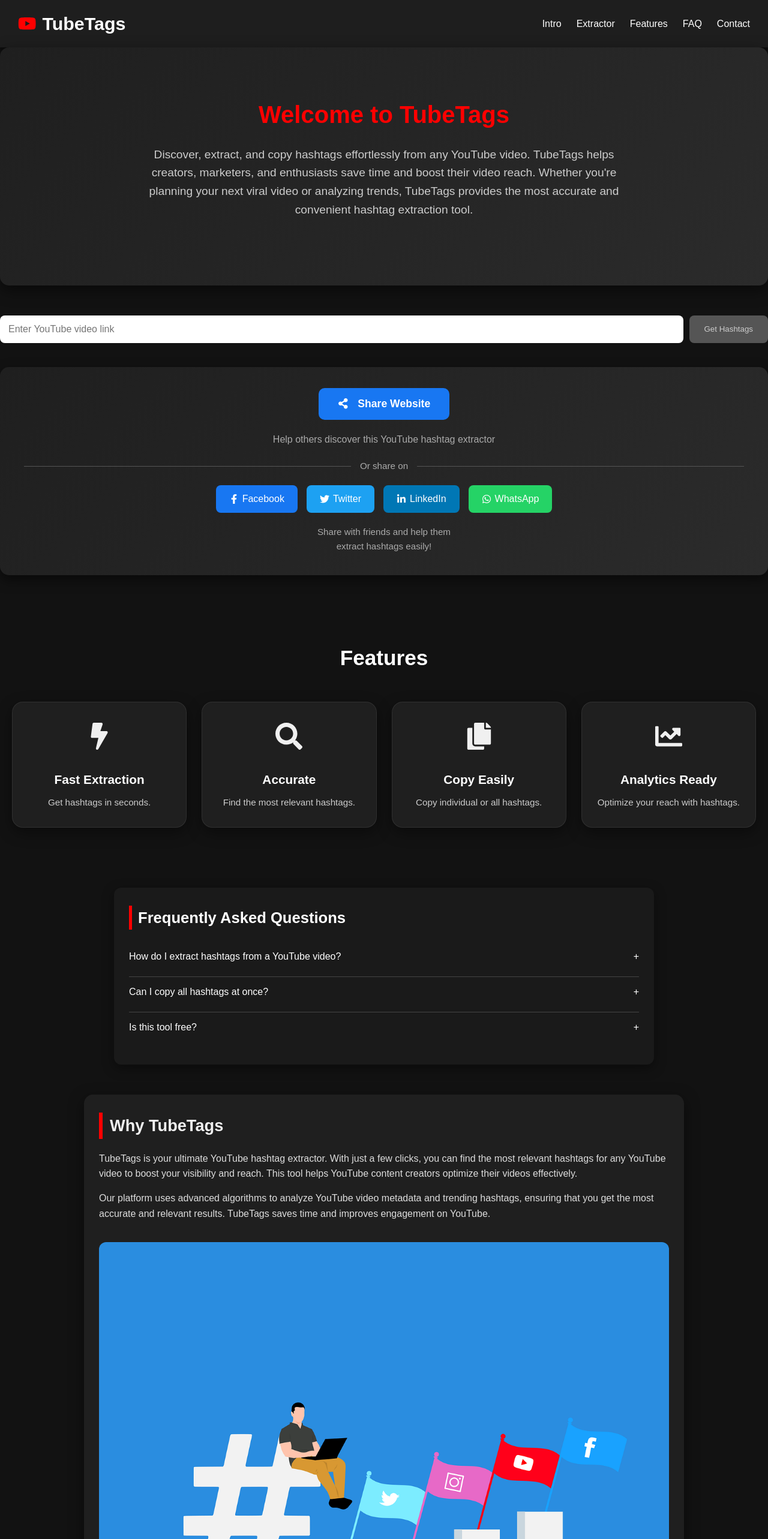
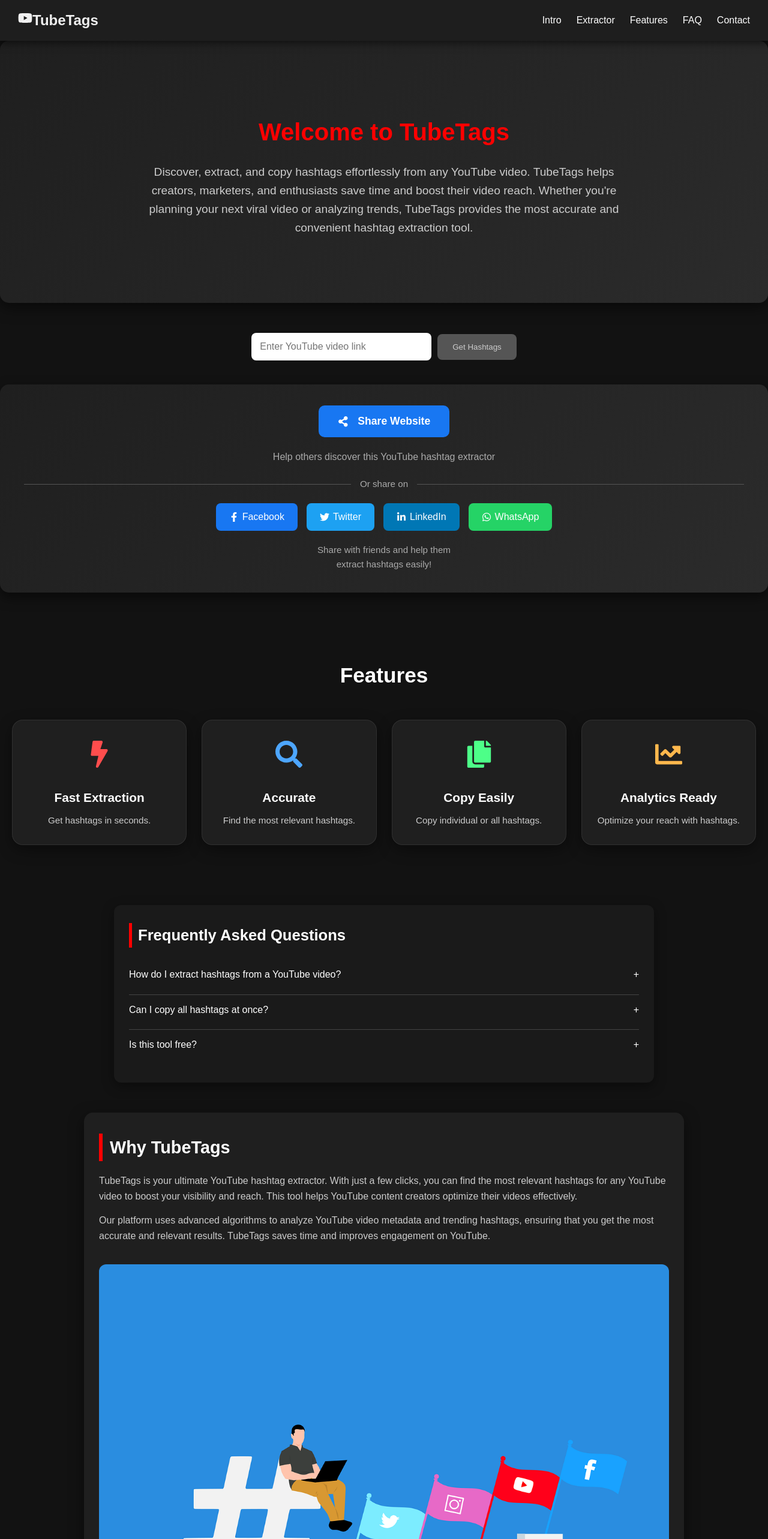
Before and after one commit to Chaimaelbahtouri/YouTube-Hashtag-Extractorr, a Next.js app: page / in a window 1280 px wide. Shown: the top 2566 px of the page at 60% size. Built offline with nearby package versions, Linux system fonts and the light colour scheme.

Commit message:
nrw css upd

```diff
--- a/app/globals.css
+++ b/app/globals.css
@@ -16,25 +16,50 @@
 /* ===== Navbar ===== */
 .navbar {
   background: #1e1e1e;
-  padding: 20px 30px;
   display: flex;
-  justify-content: center;
+  justify-content: space-between;
   align-items: center;
-  gap: 12px;
+  padding: 15px 30px;
+  gap: 20px;
+  flex-wrap: nowrap;
+  position: sticky;
+  top: 0;
+  z-index: 999;
   box-shadow: 0 4px 12px rgba(0,0,0,0.5);
 }
 
-.navbar h1 {
+.logo {
   display: flex;
   align-items: center;
   gap: 10px;
-  font-size: 1.9rem;
   color: #fff;
+  font-size: 2rem;
+  font-weight: 700;
+  cursor: pointer;
 }
 
-.navbar i {
+.logo-icon {
   color: #ff0000;
   font-size: 2rem;
+}
+
+.navbar-links {
+  display: flex;
+  gap: 25px;
+  list-style: none;
+  flex-wrap: nowrap;
+}
+
+.navbar-links li {
+  color: #fff;
+  font-weight: 500;
+  white-space: nowrap;
+  cursor: pointer;
+  transition: color 0.3s ease;
+}
+
+.navbar-links li:hover {
+  color: #ff0000;
 }
 
 /* ===== Main Container ===== */
@@ -47,13 +72,15 @@
 /* ===== Input Section ===== */
 .input-section {
   display: flex;
+  justify-content: center;
+  align-items: center;
   gap: 10px;
-  justify-content: center; /* يحط الانبوت والزر في الوسط */
-  margin: 40px 0; /* مسافة من العنوان وما حوله */
+  margin: 40px 0;
 }
 
 .input-section input {
-  flex: 1;
+  width: 300px;
+  max-width: 80%;
   padding: 14px;
   border-radius: 8px;
   border: none;
@@ -83,6 +110,71 @@
 
 .active-button:hover {
   background: #e60000;
+}
+
+/* ===== Intro Section ===== */
+.intro-section {
+  width: 100%;
+  padding: 120px 20px 80px;
+  background: linear-gradient(135deg, #1f1f1f, #2b2b2b);
+  display: flex;
+  flex-direction: column;
+  align-items: center;
+  text-align: center;
+  color: #fff;
+  box-shadow: 0 8px 25px rgba(0,0,0,0.5);
+  border-radius: 15px;
+  margin-bottom: 50px;
+}
+
+.intro-section h1 {
+  font-size: 2.5rem;
+  margin-bottom: 20px;
+  color: #ff0000;
+}
+
+.intro-section p {
+  font-size: 1.2rem;
+  color: #ccc;
+  max-width: 800px;
+  margin-bottom: 30px;
+  line-height: 1.6;
+}
+
+.intro-buttons {
+  display: flex;
+  gap: 15px;
+  flex-wrap: wrap;
+  justify-content: center;
+}
+
+.intro-buttons button {
+  padding: 14px 30px;
+  border-radius: 8px;
+  border: none;
+  font-weight: 600;
+  cursor: pointer;
+  transition: all 0.3s ease;
+}
+
+.intro-buttons .primary-btn {
+  background: #ff0000;
+  color: #fff;
+}
+
+.intro-buttons .primary-btn:hover {
+  background: #e60000;
+  transform: translateY(-2px);
+}
+
+.intro-buttons .secondary-btn {
+  background: #333;
+  color: #fff;
+}
+
+.intro-buttons .secondary-btn:hover {
+  background: #444;
+  transform: translateY(-2px);
 }
 
 /* ===== Video Info ===== */
@@ -260,62 +352,6 @@
   font-size: 0.9rem;
 }
 
-/* ===== New Sections (Info, SEO, Contact, About, Privacy) ===== */
-.info-section, .seo-section, .contact-section, .about-section, .privacy-section {
-  width: 95%;
-  max-width: 1000px;
-  margin: 50px auto;
-  padding: 30px 25px;
-  border-radius: 15px;
-  background: #1f1f1f;
-  box-shadow: 0 8px 25px rgba(0,0,0,0.5);
-  transition: all 0.3s ease;
-}
-
-.info-section:hover, .seo-section:hover, .contact-section:hover, .about-section:hover, .privacy-section:hover {
-  transform: translateY(-5px);
-  box-shadow: 0 12px 30px rgba(0,0,0,0.6);
-}
-
-.info-section h2, .seo-section h2, .contact-section h2, .about-section h2, .privacy-section h2 {
-  font-size: 1.7rem;
-  margin-bottom: 20px;
-  border-left: 6px solid #ff0000;
-  padding-left: 12px;
-}
-
-.info-section p, .seo-section p, .contact-section p, .about-section p, .privacy-section p {
-  font-size: 1rem;
-  color: #ddd;
-  margin-bottom: 15px;
-}
-
-.seo-section ul, .contact-section ul, .about-section ul, .privacy-section ul {
-  list-style: disc inside;
-  margin-bottom: 15px;
-}
-
-.seo-section li, .contact-section li, .about-section li, .privacy-section li {
-  margin-bottom: 10px;
-}
-
-/* YouTube icon keep red */
-.youtube-icon {
-  color: #ff0000;
-}
-
-/* ===== Responsive ===== */
-@media (max-width: 768px) {
-  .input-section { flex-direction: column; }
-  .share-buttons { flex-direction: column; }
-  .share-buttons a { width: 100%; justify-content: center; }
-  .info-section, .seo-section, .contact-section, .about-section, .privacy-section {
-    padding: 25px 15px;
-  }
-  .info-section h2, .seo-section h2, .contact-section h2, .about-section h2, .privacy-section h2 {
-    font-size: 1.4rem;
-  }
-}
 /* ===== Reviews & FAQ Sections ===== */
 .reviews-section,
 .faq-section {
@@ -401,7 +437,7 @@
   max-height: 0;
   overflow: hidden;
   transition: max-height 0.3s ease, padding 0.3s ease;
-  padding: 0 0;
+  padding: 0;
   color: #ccc;
   margin-top: 8px;
 }
@@ -410,7 +446,8 @@
   max-height: 200px;
   padding: 8px 0;
 }
-/* ===== Features Section (Glassmorphism Style) ===== */
+
+/* ===== Features Section ===== */
 .features-section {
   padding: 60px 20px;
   text-align: center;
@@ -447,6 +484,13 @@
   font-size: 45px;
   margin-bottom: 12px;
 }
+.feature-card:nth-child(1) .feature-icon { color: #ff4d4d; } /* أحمر فاتح */
+.feature-card:nth-child(2) .feature-icon { color: #4da6ff; } /* أزرق فاتح */
+.feature-card:nth-child(3) .feature-icon { color: #4dff88; } /* أخضر فاتح */
+.feature-card:nth-child(4) .feature-icon { color: #ffb84d; } /* برتقالي */
+.feature-card:nth-child(5) .feature-icon { color: #b84dff; } /* بنفسجي */
+.feature-card:nth-child(6) .feature-icon { color: #ffff4d; } /* أصفر */
+
 
 .feature-title {
   font-size: 1.3rem;
@@ -459,145 +503,7 @@
   color: #ccc;
   font-size: 0.95rem;
 }
-/* ===== Navbar Logo Styling ===== */
-.logo {
-  display: flex;
-  align-items: center;
-  font-size: 2rem;
-  font-weight: 800;
-  color: #fff;
-  gap: 10px;
-}
 
-.logo-icon {
-  color: #FF0000;
-  font-size: 2.3rem;
-}
-
-.logo-highlight {
-  color: #FF0000;
-}
-/* Navbar Container */
-.navbar {
-  background: #1e1e1e;
-  display: flex;
-  justify-content: space-between;
-  align-items: center;
-  padding: 15px 30px;
-  gap: 20px;
-  flex-wrap: nowrap; /* منع التفكيك تحت بعض */
-}
-
-/* Links */
-.navbar-links {
-  display: flex;
-  gap: 25px;
-  list-style: none;
-  flex-wrap: nowrap; /* منع التفكيك */
-}
-
-.navbar-links li {
-  color: #fff;
-  font-weight: 500;
-  cursor: pointer;
-  white-space: nowrap; /* تمنع كسر النص */
-  transition: color 0.3s ease;
-}
-
-.navbar-links li:hover {
-  color: #ff0000;
-}
-
-/* Responsive: تخليهم يبقوا في صف واحد ويصغروا شوي */
-@media (max-width: 768px) {
-  .navbar {
-    flex-direction: row; /* دائما صف واحد */
-    justify-content: space-around; /* توزع بشكل متساوي */
-  }
-  .navbar-links {
-    gap: 15px; /* يقلل المسافة شوي */
-  }
-}
-
-
-/* ===== Intro Section ===== */
-.intro-section {
-  width: 100%;
-  padding: 80px 20px;
-  background: linear-gradient(135deg, #1f1f1f, #2b2b2b);
-  display: flex;
-  flex-direction: column;
-  align-items: center;
-  text-align: center;
-  color: #fff;
-  box-shadow: 0 8px 25px rgba(0,0,0,0.5);
-  border-radius: 15px;
-  margin-bottom: 50px;
-}
-
-.intro-section h1 {
-  font-size: 2.5rem;
-  margin-bottom: 20px;
-  color: #ff0000; /* يبرز العنوان */
-}
-
-.intro-section p {
-  font-size: 1.2rem;
-  color: #ccc;
-  max-width: 800px;
-  margin-bottom: 30px;
-  line-height: 1.6;
-}
-
-.intro-buttons {
-  display: flex;
-  gap: 15px;
-  flex-wrap: wrap;
-  justify-content: center;
-}
-
-.intro-buttons button {
-  padding: 14px 30px;
-  border-radius: 8px;
-  border: none;
-  font-weight: 600;
-  cursor: pointer;
-  transition: all 0.3s ease;
-}
-
-.intro-buttons .primary-btn {
-  background: #ff0000;
-  color: #fff;
-}
-
-.intro-buttons .primary-btn:hover {
-  background: #e60000;
-  transform: translateY(-2px);
-}
-
-.intro-buttons .secondary-btn {
-  background: #333;
-  color: #fff;
-}
-
-.intro-buttons .secondary-btn:hover {
-  background: #444;
-  transform: translateY(-2px);
-}
-
-/* ===== Responsive ===== */
-@media (max-width: 768px) {
-  .intro-section h1 {
-    font-size: 2rem;
-  }
-  .intro-section p {
-    font-size: 1rem;
-  }
-  .intro-buttons {
-    flex-direction: column;
-    gap: 10px;
-  }
-}
 /* ===== Contact Section ===== */
 .contact-section {
   width: 95%;
@@ -630,7 +536,6 @@
   line-height: 1.6;
 }
 
-/* رابط البريد يبقى أبيض */
 .contact-section a {
   color: #fff;
   text-decoration: none;
@@ -641,7 +546,6 @@
   color: #ff0000;
 }
 
-/* إذا بغيت تضيف form لاحقاً */
 .contact-section form {
   display: flex;
   flex-direction: column;
@@ -677,16 +581,7 @@
   transform: translateY(-2px);
 }
 
-/* ===== Responsive ===== */
-@media (max-width: 768px) {
-  .contact-section {
-    padding: 25px 20px;
-  }
-
-  .contact-section h2 {
-    font-size: 1.5rem;
-  }
-}
+/* ===== Terms Section ===== */
 .terms-section {
   width: 95%;
   max-width: 1000px;
@@ -709,3 +604,244 @@
   color: #ddd;
   margin-bottom: 15px;
 }
+
+/* ===== Responsive ===== */
+@media (max-width: 768px) {
+  .navbar {
+    flex-direction: row;
+    justify-content: space-around;
+  }
+  .navbar-links {
+    gap: 15px;
+  }
+  .input-section {
+    flex-direction: column;
+    gap: 10px;
+  }
+  .input-section input {
+    width: 90%;
+  }
+  .intro-section h1 {
+    font-size: 2rem;
+  }
+  .intro-section p {
+    font-size: 1rem;
+  }
+  .intro-buttons {
+    flex-direction: column;
+    gap: 10px;
+  }
+  .contact-section {
+    padding: 25px 20px;
+  }
+  .contact-section h2 {
+    font-size: 1.5rem;
+  }
+}
+/* ===== SEO Section ===== */
+.seo-section {
+  width: 95%;
+  max-width: 1000px;
+  margin: 50px auto;
+  padding: 30px 25px;
+  border-radius: 15px;
+  background: #1f1f1f;
+  box-shadow: 0 8px 25px rgba(0,0,0,0.5);
+  transition: transform 0.3s ease, box-shadow 0.3s ease;
+}
+
+.seo-section:hover {
+  transform: translateY(-5px);
+  box-shadow: 0 12px 30px rgba(0,0,0,0.6);
+}
+
+.seo-section h2 {
+  font-size: 1.7rem;
+  margin-bottom: 20px;
+  border-left: 6px solid #ff0000;
+  padding-left: 12px;
+  color: #fff;
+}
+
+.seo-section p, .seo-section li {
+  font-size: 1rem;
+  color: #ddd;
+  margin-bottom: 12px;
+  line-height: 1.6;
+}
+
+.seo-section ul {
+  list-style: disc inside;
+  margin-bottom: 15px;
+  padding-left: 10px;
+}
+
+/* ===== About Section ===== */
+.about-section {
+  width: 95%;
+  max-width: 1000px;
+  margin: 50px auto;
+  padding: 30px 25px;
+  border-radius: 15px;
+  background: #1f1f1f;
+  box-shadow: 0 8px 25px rgba(0,0,0,0.5);
+  transition: transform 0.3s ease, box-shadow 0.3s ease;
+}
+
+.about-section:hover {
+  transform: translateY(-5px);
+  box-shadow: 0 12px 30px rgba(0,0,0,0.6);
+}
+
+.about-section h2 {
+  font-size: 1.7rem;
+  margin-bottom: 20px;
+  border-left: 6px solid #ff0000;
+  padding-left: 12px;
+  color: #fff;
+}
+
+.about-section p {
+  font-size: 1rem;
+  color: #ddd;
+  margin-bottom: 12px;
+  line-height: 1.6;
+}
+
+/* ===== Privacy Policy Section ===== */
+.privacy-section {
+  width: 95%;
+  max-width: 1000px;
+  margin: 50px auto;
+  padding: 30px 25px;
+  border-radius: 15px;
+  background: #1f1f1f;
+  box-shadow: 0 8px 25px rgba(0,0,0,0.5);
+  transition: transform 0.3s ease, box-shadow 0.3s ease;
+}
+
+.privacy-section:hover {
+  transform: translateY(-5px);
+  box-shadow: 0 12px 30px rgba(0,0,0,0.6);
+}
+
+.privacy-section h2 {
+  font-size: 1.7rem;
+  margin-bottom: 20px;
+  border-left: 6px solid #ff0000;
+  padding-left: 12px;
+  color: #fff;
+}
+
+.privacy-section p {
+  font-size: 1rem;
+  color: #ddd;
+  margin-bottom: 12px;
+  line-height: 1.6;
+}
+
+/* ===== Terms & Conditions Section ===== */
+.terms-section {
+  width: 95%;
+  max-width: 1000px;
+  margin: 50px auto;
+  padding: 30px 25px;
+  border-radius: 15px;
+  background: #1f1f1f;
+  box-shadow: 0 8px 25px rgba(0,0,0,0.5);
+  transition: transform 0.3s ease, box-shadow 0.3s ease;
+}
+
+.terms-section:hover {
+  transform: translateY(-5px);
+  box-shadow: 0 12px 30px rgba(0,0,0,0.6);
+}
+
+.terms-section h2 {
+  font-size: 1.7rem;
+  margin-bottom: 20px;
+  border-left: 6px solid #ff0000;
+  padding-left: 12px;
+  color: #fff;
+}
+
+.terms-section p {
+  font-size: 1rem;
+  color: #ddd;
+  margin-bottom: 12px;
+  line-height: 1.6;
+}
+
+/* ===== Responsive ===== */
+@media (max-width: 768px) {
+  .seo-section, .about-section, .privacy-section, .terms-section {
+    padding: 25px 20px;
+  }
+  .seo-section h2, .about-section h2, .privacy-section h2, .terms-section h2 {
+    font-size: 1.5rem;
+  }
+  .seo-section p, .about-section p, .privacy-section p, .terms-section p {
+    font-size: 0.95rem;
+  }
+}
+/* ===== TubeTags Section ===== */
+.info-section {
+  width: 95%;
+  max-width: 1000px;
+  margin: 50px auto;
+  padding: 35px 25px;
+  border-radius: 15px;
+  background: #1f1f1f;
+  box-shadow: 0 8px 25px rgba(0,0,0,0.5);
+  color: #fff;
+  transition: transform 0.3s ease, box-shadow 0.3s ease;
+}
+
+.info-section:hover {
+  transform: translateY(-5px);
+  box-shadow: 0 12px 30px rgba(0,0,0,0.6);
+}
+
+.info-section h2 {
+  font-size: 1.8rem;
+  margin-bottom: 20px;
+  border-left: 6px solid #ff0000;
+  padding-left: 12px;
+  color: #fff;
+}
+
+.info-section p {
+  font-size: 1rem;
+  color: #ccc;
+  margin-bottom: 15px;
+  line-height: 1.6;
+}
+
+.info-section ul {
+  list-style: disc inside;
+  margin-bottom: 15px;
+}
+
+.info-section li {
+  margin-bottom: 10px;
+  font-size: 1rem;
+  color: #ddd;
+}
+
+.info-section .highlight {
+  color: #ff0000; /* لتسليط الضوء على كلمات مهمة */
+  font-weight: 600;
+}
+
+/* Responsive */
+@media (max-width: 768px) {
+  .info-section {
+    padding: 25px 15px;
+  }
+  .info-section h2 {
+    font-size: 1.5rem;
+  }
+  .info-section p, .info-section li {
+    font-size: 0.95rem;
+  }
+}
```
